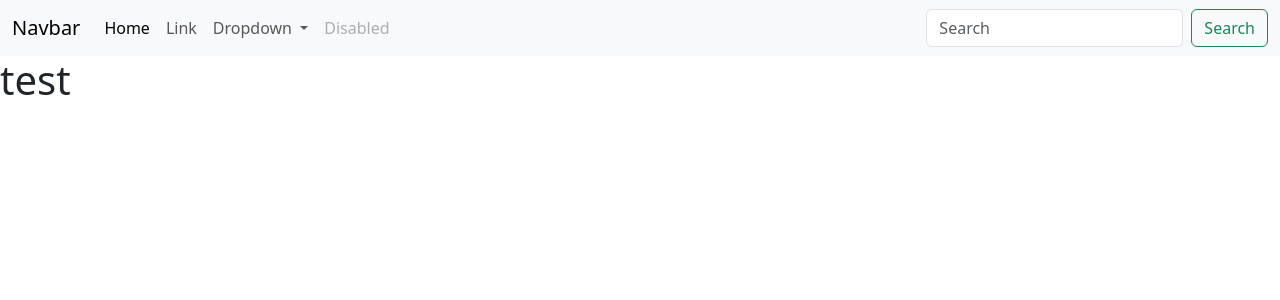
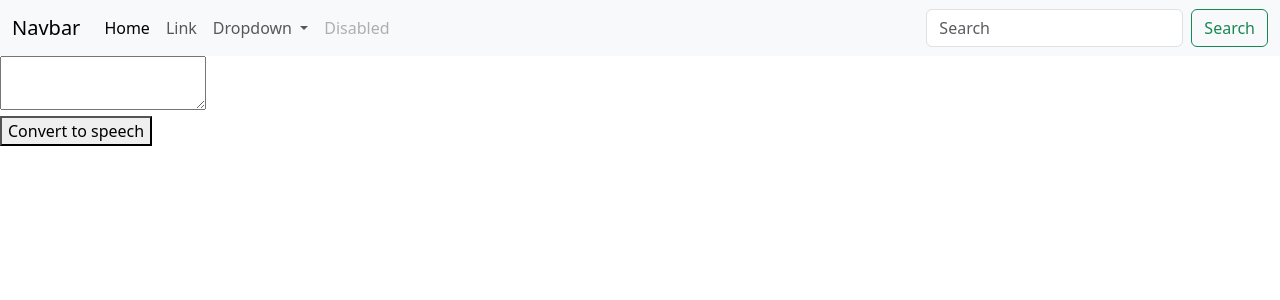
Before and after one commit to eryk-poradecki/TP_Escape_IT, a Django app: page / in a window 1280 px wide. Shown: the top 300 px of the page. Run offline with Django 4.2, Linux system fonts and the light colour scheme.

Commit message:
feat: added initial TTS implementation using a local file

```diff
--- a/Escape_IT/Escape_IT_Gamemaster/templates/Escape_IT_Gamemaster/home.html
+++ b/Escape_IT/Escape_IT_Gamemaster/templates/Escape_IT_Gamemaster/home.html
@@ -1,5 +1,10 @@
 {% extends 'Escape_IT_Gamemaster/base.html' %}
 
 {% block content %}
-    <h1>test</h1>
+    <form method="POST">
+        {% csrf_token %}
+        <textarea name="text_to_convert"></textarea>
+        <br>
+        <button type="submit">Convert to speech</button>
+    </form>
 {% endblock content %}
--- a/Escape_IT/Escape_IT_Gamemaster/views.py
+++ b/Escape_IT/Escape_IT_Gamemaster/views.py
@@ -1,8 +1,39 @@
+import sys
+import os
+
+from boto3 import Session
+from botocore.exceptions import BotoCoreError, ClientError
+from django.http import FileResponse
 from django.shortcuts import render
 
+
 def home(request):
+    context = {
+        'title': 'Gamemaster home'
+    }
 
-	context = {
-		'title': 'Gamemaster home'
-	}
-	return render(request, 'Escape_IT_Gamemaster/home.html', context)
+    if request.method == 'POST':
+        text = request.POST.get('text_to_convert')
+        if text:
+            session = Session(profile_name="default")
+            polly_client = session.client('polly')
+
+            try:
+                response = polly_client.synthesize_speech(
+                    Text=text,
+                    VoiceId='Brian',
+                    OutputFormat='mp3')
+            except(BotoCoreError, ClientError) as error:
+                print(error)
+                sys.exit(-1)
+
+            file_path = 'E:/Unity/Projects/Escape_IT/Assets/Sound effects/speech.mp3'
+
+            if os.path.exists(file_path):
+                os.remove(file_path)
+
+            with open(file_path, 'wb') as file:
+                file.write(response['AudioStream'].read())
+
+
+    return render(request, 'Escape_IT_Gamemaster/home.html', context)
```
